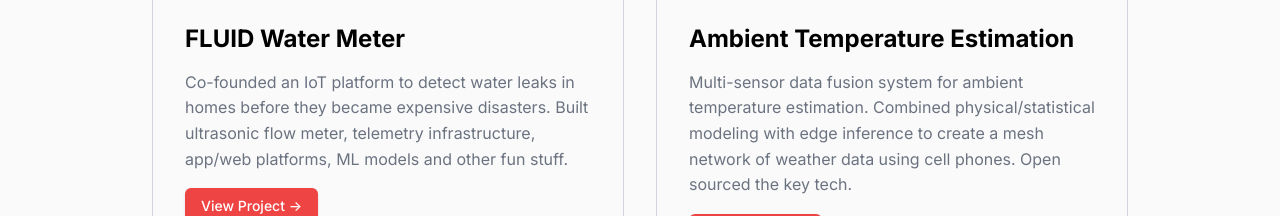
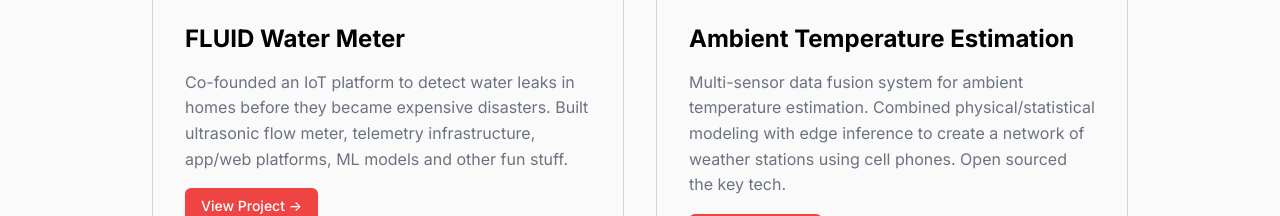
Before and after one commit to andrewaarestad/personal-website, a Next.js app in the folder apps/website/: page /projects in a window 1280 px wide. Shown: the part 736-952 px from the top of the page. Built offline with nearby package versions, Linux system fonts and the light colour scheme.

Commit message:
Fix grammar in Ambient Temperature Estimation description
Changed "mesh network of weather data" to "network of weather stations"
for better clarity and grammar.

```diff
--- a/apps/website/src/app/projects/page.tsx
+++ b/apps/website/src/app/projects/page.tsx
@@ -40,7 +40,7 @@ export default function ProjectsPage() {
 
             <ProjectOverview
               title="Ambient Temperature Estimation"
-              description="Multi-sensor data fusion system for ambient temperature estimation. Combined physical/statistical modeling with edge inference to create a mesh network of weather data using cell phones. Open sourced the key tech."
+              description="Multi-sensor data fusion system for ambient temperature estimation. Combined physical/statistical modeling with edge inference to create a network of weather stations using cell phones. Open sourced the key tech."
               imageUrl="https://placehold.co/800x600/7C3AED/FFFFFF/png?text=Temperature+Estimation"
               imageAlt="Ambient Temperature Estimation"
               projectSlug="ambient-temperature-estimation"
```
